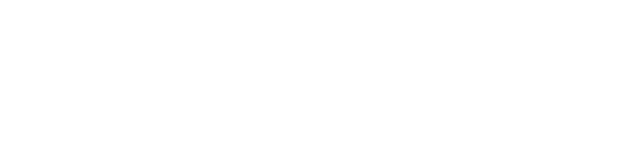
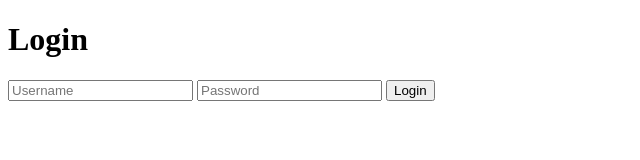
Before and after one commit to HiImZsofi/NodeJS-loginpage, a plain HTML site: page index.html in a window 1280 px wide. Shown: the whole page, without its empty margins (0-640 px from the left). Drawn offline with Linux system fonts and the light colour scheme.

Commit message:
authentication form

```diff
--- a/index.html
+++ b/index.html
@@ -9,6 +9,20 @@
     <title>Login page</title>
 </head>
 <body>
-
+    <div class="login">
+        <h1>Login</h1>
+        <form action="/auth" method="post">
+            <label for="username">
+                <!-- font awesome icon -->
+                <i class="fas fa-user"></i>
+            </label>
+            <input type="text" name="username" placeholder="Username" id="username" required>
+            <label for="password">
+                <i class="fas fa-lock"></i>
+            </label>
+            <input type="password" name="password" placeholder="Password" id="password" required>
+            <input type="submit" value="Login">
+        </form>
+    </div>
 </body>
 </html>
```
